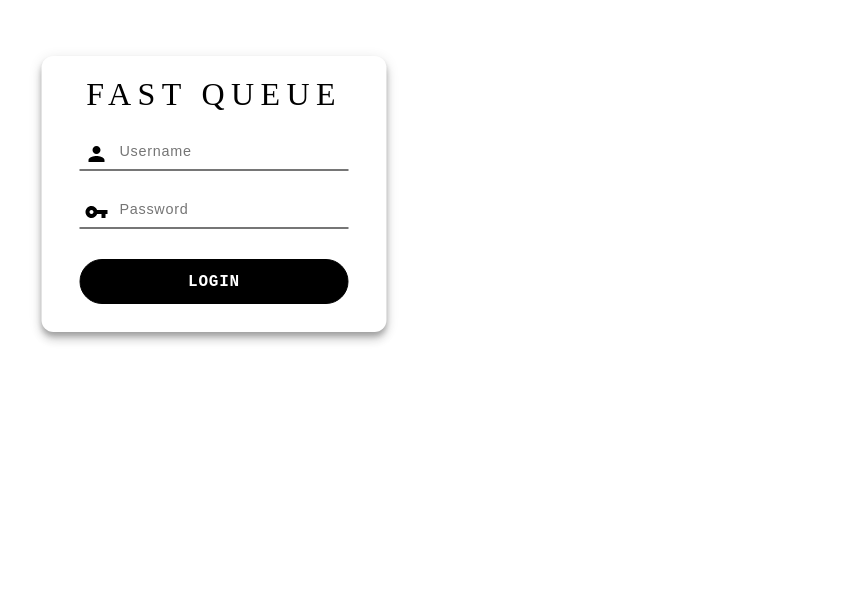
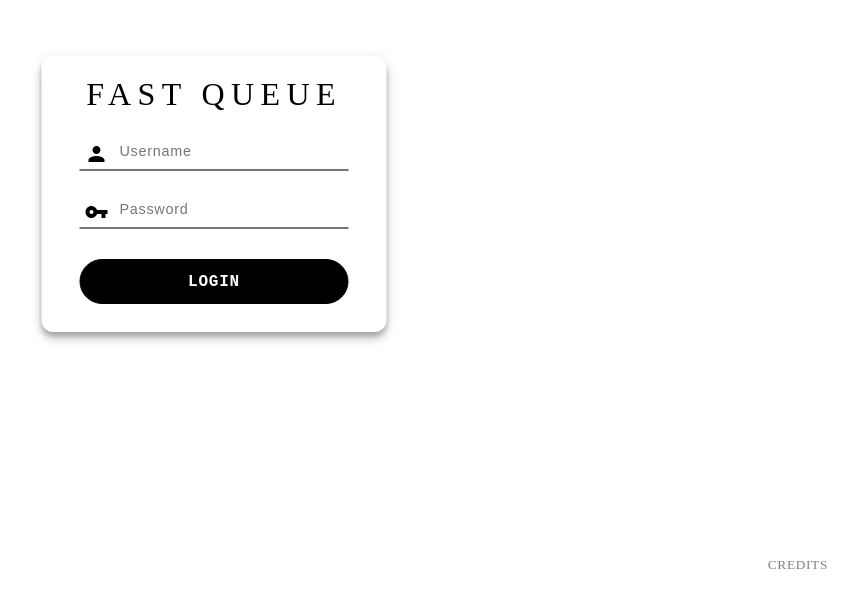
Before and after one commit to Jeff-Enriquez/check-in, a React (Create React App) app: page /login in a window 1280 px wide. Shown: the part 206-800 px from the top of the page, without its empty margins (426-1280 px from the left). Built offline with nearby package versions, Linux system fonts and the light colour scheme; no server answers; what webfontloader would draw is missing.

Commit message:
Add credits to login page

```diff
--- a/src/pages/Login/index.js
+++ b/src/pages/Login/index.js
@@ -1,11 +1,14 @@
 import React, { useState, useRef } from 'react'
 import { Redirect } from 'react-router-dom'
 import useStyles from './styles.js'
+import Credits from '../../components/Credits'
 
 const Login = ({ setUser, user, firebase }) => {
   const [username, setUsername] = useState('')
   const [password, setPassword] = useState('')
   const [error, setError] = useState(null)
+  const [creditsIsOpen, setCreditsIsOpen] = useState(false)
+
   const errorElement = useRef(null)
 
 
@@ -30,16 +33,12 @@ const Login = ({ setUser, user, firebase }) => {
         errorElement.current.className = `${classes.error} ${classes.fadeOut}`
       }, 3000)
     }
-    // try {
-    //   list = await firebase.getList(uid)
-    //   setList(list)
-    // } catch(err){}
   }
 
   return (
     <>
     {user && <Redirect to='/check-in' /> }
-    {user === undefined &&
+    {user === undefined && <>
     <div className={classes.page}>
       <div className={classes.content}>
         <form onSubmit={handleForm} className={classes.formContainer}>
@@ -58,7 +57,10 @@ const Login = ({ setUser, user, firebase }) => {
           <p className={classes.error} ref={errorElement}>{error}</p>
         </form>
       </div>
-    </div>}
+      <button className={classes.credits} onClick={() => setCreditsIsOpen(true)}>Credits</button>
+    </div>
+    <Credits creditsIsOpen={creditsIsOpen} setCreditsIsOpen={setCreditsIsOpen} />
+    </>}
     </>
   )
 }
--- a/src/pages/Login/styles.js
+++ b/src/pages/Login/styles.js
@@ -2,7 +2,7 @@ import { createUseStyles } from 'react-jss'
 
 const useStyles = createUseStyles( theme => ({
   page: {
-    position: 'relative',
+    position: 'fixed',
     boxSizing: 'border-box',
     width: '100%',
     height: '100vh',
@@ -91,6 +91,22 @@ const useStyles = createUseStyles( theme => ({
   },
   fadeOut: {
     opacity: '0'
+  },
+  credits: {
+    position: 'absolute',
+    bottom: '20px',
+    right: '20px',
+    color: 'gray',
+    cursor: 'pointer',
+    outline: 'none',
+    fontFamily: theme.primaryFontFamily,
+    textTransform: 'uppercase',
+    letterSpacing: theme.letterSpacingText,
+    backgroundColor: 'transparent',
+    border: 'none',
+    '&:hover':{
+      color: 'black',
+    },
   }
 }))
 
```
